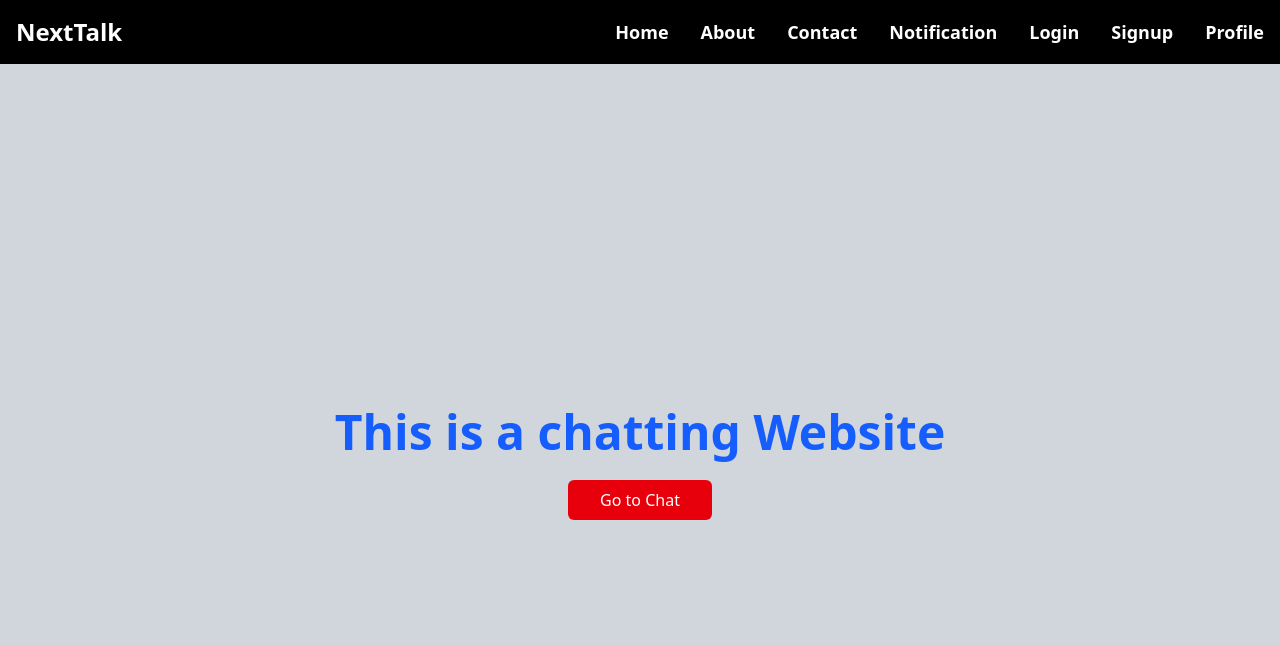
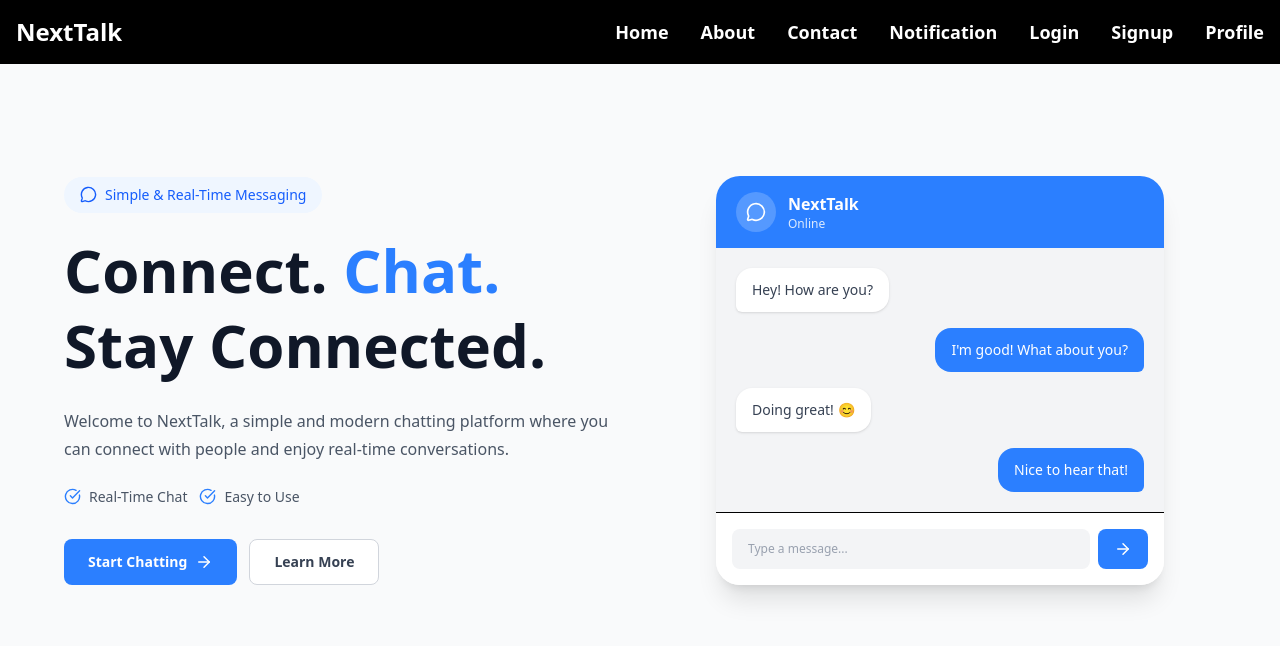
Before and after one commit to gauravkumar2005/NextTalk, a Next.js app: page / in a window 1280 px wide. Shown: the top 646 px of the page. Built offline with nearby package versions, Linux system fonts and the light colour scheme.

Commit message:
add hero page in app/page.js

```diff
--- a/app/page.js
+++ b/app/page.js
@@ -1,16 +1,9 @@
-import Link from "next/link";
+import Hero from "../components/home/Hero";
 
 export default function Home() {
   return (
-    <div className="min-h-screen flex flex-col items-center justify-center bg-gray-300  text-center px-4 py-10">
-     <h2 className=" text-4xl sm:text-5xl md:6xl text-blue-600 font-bold">This is a chatting Website</h2>
-     <br>
-     </br>
-     <div className="bg-red-600 wt-6 p-2 text-center hover:bg-green-600 rounded-md">
-      <Link href="/chat"
-       className="text-white px-6 py-3 rounded-md"
-      >Go to Chat</Link>
-     </div>
-    </div>
+    <main>
+      <Hero />
+    </main>
   );
 }
```
